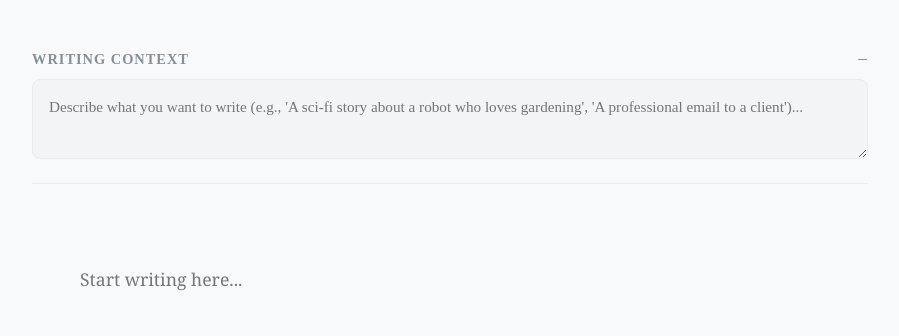
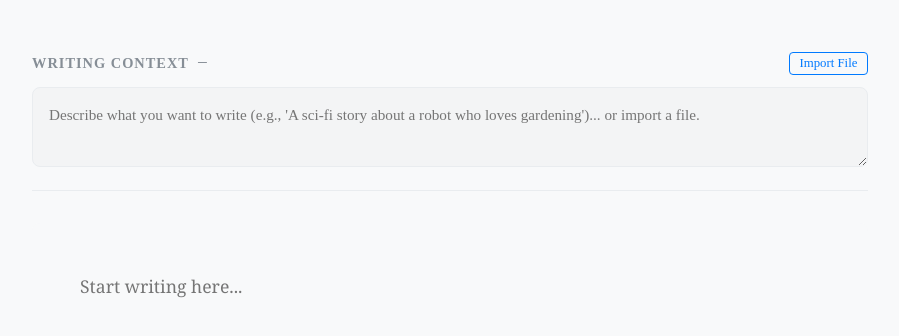
Before and after one commit to TheMistralWind/word.ai, a Next.js app: page / in a window 1280 px wide. Shown: the top 336 px of the page, without its empty margins (190-1089 px from the left). Built offline with nearby package versions, Linux system fonts and the light colour scheme.

Commit message:
Add file import to ContextPanel

```diff
--- a/src/app/components/ContextPanel.js
+++ b/src/app/components/ContextPanel.js
@@ -1,21 +1,58 @@
 "use client";
 
-import { useState, useEffect } from "react";
+import { useState, useRef } from "react";
 
 export default function ContextPanel({ context, setContext }) {
   const [isExpanded, setIsExpanded] = useState(true);
+  const fileInputRef = useRef(null);
+
+  const handleFileChange = (e) => {
+    const file = e.target.files[0];
+    if (!file) return;
+
+    const reader = new FileReader();
+    reader.onload = (event) => {
+      const text = event.target.result;
+      const separator = context ? "\n\n" : "";
+      setContext(context + separator + `--- [File: ${file.name}] ---\n` + text);
+    };
+    reader.readAsText(file);
+
+    // Reset input so the same file can be selected again if needed
+    e.target.value = null;
+  };
 
   return (
     <div className={`context-panel ${isExpanded ? "expanded" : "collapsed"}`}>
-      <div className="header" onClick={() => setIsExpanded(!isExpanded)}>
-        <h3>Writing Context</h3>
-        <button>{isExpanded ? "−" : "+"}</button>
+      <div className="header">
+        <div className="title-group" onClick={() => setIsExpanded(!isExpanded)}>
+          <h3>Writing Context</h3>
+          <span className="toggle-icon">{isExpanded ? "−" : "+"}</span>
+        </div>
+
+        {isExpanded && (
+          <button
+            className="import-btn"
+            onClick={() => fileInputRef.current?.click()}
+            title="Import text file"
+          >
+            Import File
+          </button>
+        )}
+        <input
+          type="file"
+          ref={fileInputRef}
+          onChange={handleFileChange}
+          accept=".txt,.md,.json,.csv"
+          style={{ display: 'none' }}
+        />
       </div>
+
       {isExpanded && (
         <textarea
           value={context}
           onChange={(e) => setContext(e.target.value)}
-          placeholder="Describe what you want to write (e.g., 'A sci-fi story about a robot who loves gardening', 'A professional email to a client')..."
+          placeholder="Describe what you want to write (e.g., 'A sci-fi story about a robot who loves gardening')... or import a file."
         />
       )}
       <style jsx>{`
@@ -30,9 +67,14 @@ export default function ContextPanel({ context, setContext }) {
           display: flex;
           justify-content: space-between;
           align-items: center;
+          margin-bottom: 0.5rem;
+        }
+        .title-group {
+          display: flex;
+          align-items: center;
           cursor: pointer;
-          margin-bottom: 0.5rem;
           user-select: none;
+          gap: 0.5rem;
         }
         h3 {
           font-size: 0.9rem;
@@ -41,9 +83,21 @@ export default function ContextPanel({ context, setContext }) {
           color: var(--muted);
           font-weight: 600;
         }
-        button {
+        .toggle-icon {
           font-size: 1.2rem;
           color: var(--muted);
+        }
+        .import-btn {
+          font-size: 0.8rem;
+          color: var(--accent);
+          border: 1px solid var(--accent);
+          padding: 0.2rem 0.6rem;
+          border-radius: 4px;
+          transition: all 0.2s;
+        }
+        .import-btn:hover {
+          background: var(--accent);
+          color: var(--accent-foreground);
         }
         textarea {
           width: 100%;
```
